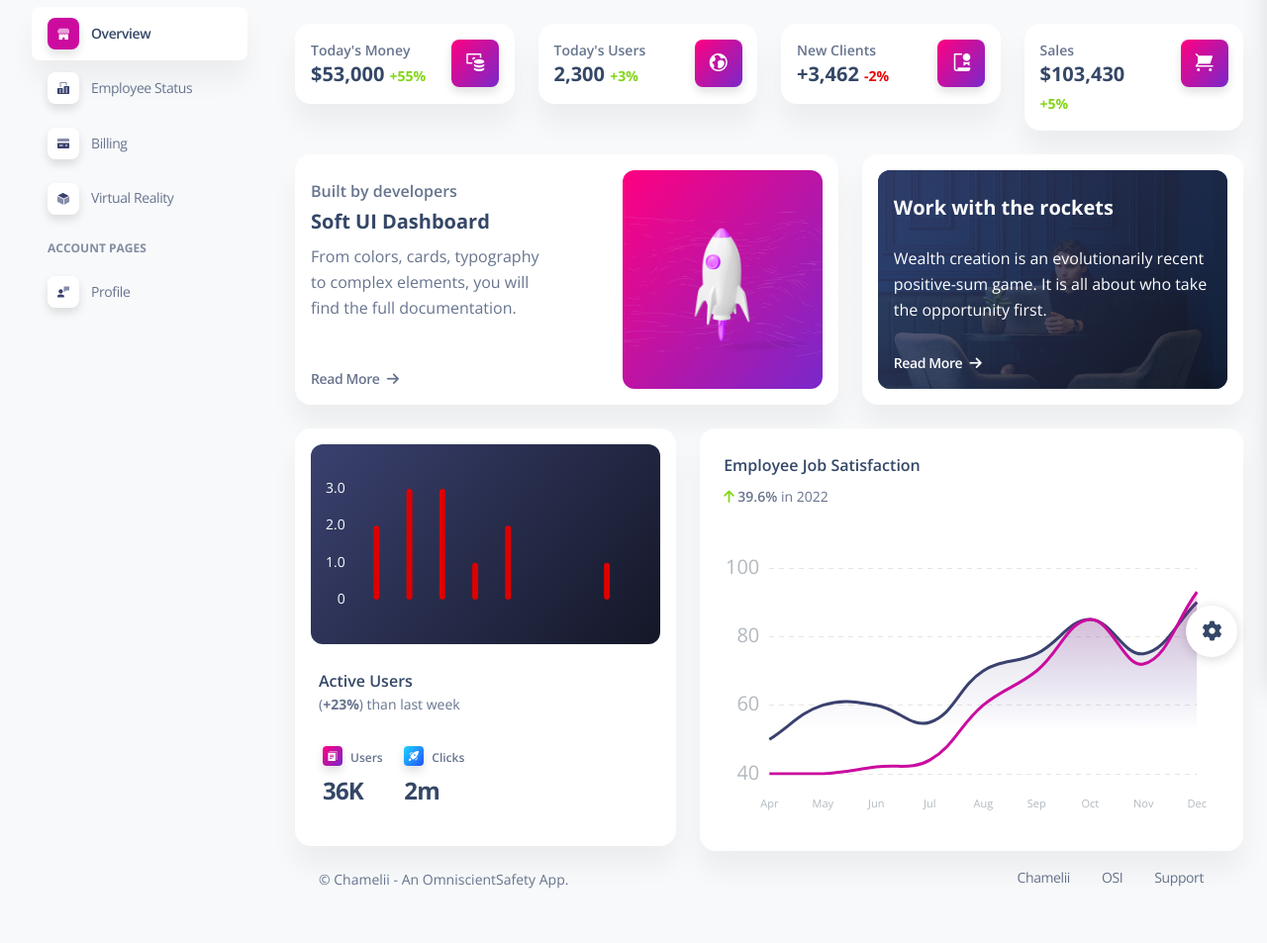
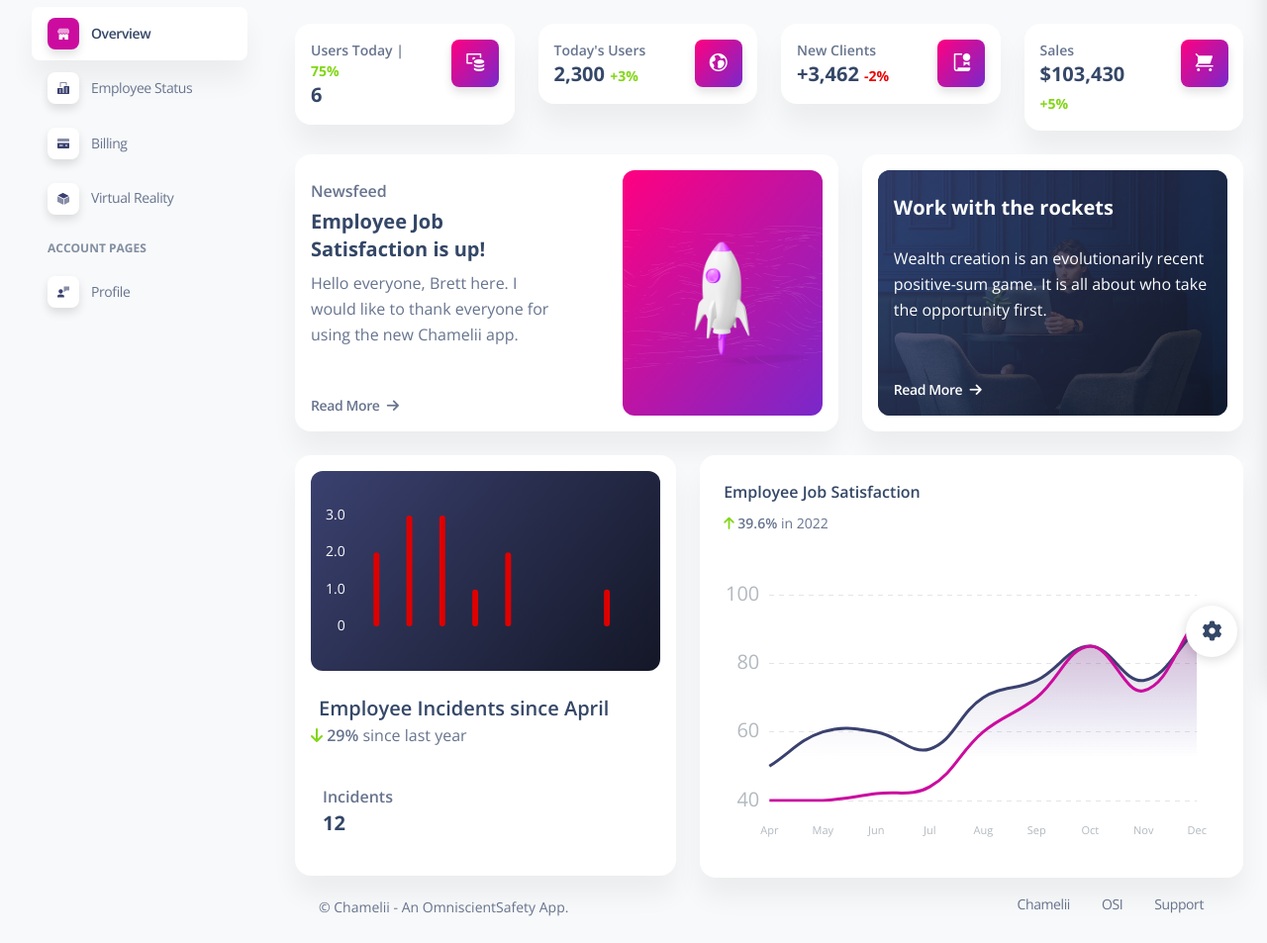
Before and after one commit to this-ginger/chamelii-app, a Django app: page / in a window 1280 px wide. Shown: the part 106-1059 px from the top of the page at 99% size. Before the commit the page ends 1004 px from the top, so only its background shows below. Run offline with Django 3.2, Linux system fonts and the light colour scheme; the visitor is signed in with stand-in values (Sample User, id 1); some libraries are stand-ins or nearby versions.

Commit message:
Home page changes

```diff
--- a/apps/templates/home/index.html
+++ b/apps/templates/home/index.html
@@ -16,10 +16,12 @@
               <div class="row">
                 <div class="col-8">
                   <div class="numbers">
-                    <p class="text-sm mb-0 text-capitalize font-weight-bold">Today's Money</p>
+                    <p class="text-sm mb-0 text-capitalize font-weight-bold">
+                      Users today |
+                      <span class="text-success text-sm font-weight-bolder"> 75%</span>
+                    </p>
                     <h5 class="font-weight-bolder mb-0">
-                      $53,000
-                      <span class="text-success text-sm font-weight-bolder">+55%</span>
+                      6
                     </h5>
                   </div>
                 </div>
@@ -107,9 +109,12 @@
               <div class="row">
                 <div class="col-lg-6">
                   <div class="d-flex flex-column h-100">
-                    <p class="mb-1 pt-2 text-bold">Built by developers</p>
-                    <h5 class="font-weight-bolder">Soft UI Dashboard</h5>
-                    <p class="mb-5">From colors, cards, typography to complex elements, you will find the full documentation.</p>
+                    <p class="mb-1 pt-2 text-bold">Newsfeed</p>
+                    <h5 class="font-weight-bolder">Employee Job Satisfaction is up!</h5>
+                    <p class="mb-5">
+                      Hello everyone, Brett here.
+                      I would like to thank everyone for using the new Chamelii app.
+                    </p>
                     <a class="text-body text-sm font-weight-bold mb-0 icon-move-right mt-auto" href="javascript:;">
                       Read More
                       <i class="fas fa-arrow-right text-sm ms-1" aria-hidden="true"></i>
@@ -154,53 +159,18 @@
                   <canvas id="chart-bars" class="chart-canvas" height="170"></canvas>
                 </div>
               </div>
-              <h6 class="ms-2 mt-4 mb-0"> Active Users </h6>
-              <p class="text-sm ms-2"> (<span class="font-weight-bolder">+23%</span>) than last week </p>
+              <h5 class="ms-2 mt-4 mb-0"> Employee Incidents since April </h5>
+              <p class="text-s">
+                <i class="fa fa-arrow-down text-success"></i>
+                <span class="font-weight-bold">29%</span> since last year
+              </p>
               <div class="container border-radius-lg">
                 <div class="row">
                   <div class="col-3 py-3 ps-0">
-                    <div class="d-flex mb-2">
-                      <div class="icon icon-shape icon-xxs shadow border-radius-sm bg-gradient-primary text-center me-2 d-flex align-items-center justify-content-center">
-                        <svg width="10px" height="10px" viewBox="0 0 40 44" version="1.1" xmlns="http://www.w3.org/2000/svg" xmlns:xlink="http://www.w3.org/1999/xlink">
-                          <title>document</title>
-                          <g stroke="none" stroke-width="1" fill="none" fill-rule="evenodd">
-                            <g transform="translate(-1870.000000, -591.000000)" fill="#FFFFFF" fill-rule="nonzero">
-                              <g transform="translate(1716.000000, 291.000000)">
-                                <g transform="translate(154.000000, 300.000000)">
-                                  <path class="color-background" d="M40,40 L36.3636364,40 L36.3636364,3.63636364 L5.45454545,3.63636364 L5.45454545,0 L38.1818182,0 C39.1854545,0 40,0.814545455 40,1.81818182 L40,40 Z" opacity="0.603585379"></path>
-                                  <path class="color-background" d="M30.9090909,7.27272727 L1.81818182,7.27272727 C0.814545455,7.27272727 0,8.08727273 0,9.09090909 L0,41.8181818 C0,42.8218182 0.814545455,43.6363636 1.81818182,43.6363636 L30.9090909,43.6363636 C31.9127273,43.6363636 32.7272727,42.8218182 32.7272727,41.8181818 L32.7272727,9.09090909 C32.7272727,8.08727273 31.9127273,7.27272727 30.9090909,7.27272727 Z M18.1818182,34.5454545 L7.27272727,34.5454545 L7.27272727,30.9090909 L18.1818182,30.9090909 L18.1818182,34.5454545 Z M25.4545455,27.2727273 L7.27272727,27.2727273 L7.27272727,23.6363636 L25.4545455,23.6363636 L25.4545455,27.2727273 Z M25.4545455,20 L7.27272727,20 L7.27272727,16.3636364 L25.4545455,16.3636364 L25.4545455,20 Z"></path>
-                                </g>
-                              </g>
-                            </g>
-                          </g>
-                        </svg>
-                      </div>
-                      <p class="text-xs mt-1 mb-0 font-weight-bold">Users</p>
+                    <div class="d-flex mb-0">
+                      <p class="text-s mt-1 mb-0 font-weight-bold">Incidents</p>
                     </div>
-                    <h4 class="font-weight-bolder">36K</h4>
-                  </div>
-                  <div class="col-3 py-3 ps-0">
-                    <div class="d-flex mb-2">
-                      <div class="icon icon-shape icon-xxs shadow border-radius-sm bg-gradient-info text-center me-2 d-flex align-items-center justify-content-center">
-                        <svg width="10px" height="10px" viewBox="0 0 40 40" version="1.1" xmlns="http://www.w3.org/2000/svg" xmlns:xlink="http://www.w3.org/1999/xlink">
-                          <title>bad</title>
-                          <g stroke="none" stroke-width="1" fill="none" fill-rule="evenodd">
-                            <g transform="translate(-1720.000000, -592.000000)" fill="#FFFFFF" fill-rule="nonzero">
-                              <g transform="translate(1716.000000, 291.000000)">
-                                <g transform="translate(4.000000, 301.000000)">
-                                  <path class="color-background" d="M39.3,0.706666667 C38.9660984,0.370464027 38.5048767,0.192278529 38.0316667,0.216666667 C14.6516667,1.43666667 6.015,22.2633333 5.93166667,22.4733333 C5.68236407,23.0926189 5.82664679,23.8009159 6.29833333,24.2733333 L15.7266667,33.7016667 C16.2013871,34.1756798 16.9140329,34.3188658 17.535,34.065 C17.7433333,33.98 38.4583333,25.2466667 39.7816667,1.97666667 C39.8087196,1.50414529 39.6335979,1.04240574 39.3,0.706666667 Z M25.69,19.0233333 C24.7367525,19.9768687 23.3029475,20.2622391 22.0572426,19.7463614 C20.8115377,19.2304837 19.9992882,18.0149658 19.9992882,16.6666667 C19.9992882,15.3183676 20.8115377,14.1028496 22.0572426,13.5869719 C23.3029475,13.0710943 24.7367525,13.3564646 25.69,14.31 C26.9912731,15.6116662 26.9912731,17.7216672 25.69,19.0233333 L25.69,19.0233333 Z"></path>
-                                  <path class="color-background" d="M1.855,31.4066667 C3.05106558,30.2024182 4.79973884,29.7296005 6.43969145,30.1670277 C8.07964407,30.6044549 9.36054508,31.8853559 9.7979723,33.5253085 C10.2353995,35.1652612 9.76258177,36.9139344 8.55833333,38.11 C6.70666667,39.9616667 0,40 0,40 C0,40 0,33.2566667 1.855,31.4066667 Z"></path>
-                                  <path class="color-background" d="M17.2616667,3.90166667 C12.4943643,3.07192755 7.62174065,4.61673894 4.20333333,8.04166667 C3.31200265,8.94126033 2.53706177,9.94913142 1.89666667,11.0416667 C1.5109569,11.6966059 1.61721591,12.5295394 2.155,13.0666667 L5.47,16.3833333 C8.55036617,11.4946947 12.5559074,7.25476565 17.2616667,3.90166667 L17.2616667,3.90166667 Z" opacity="0.598539807"></path>
-                                  <path class="color-background" d="M36.0983333,22.7383333 C36.9280725,27.5056357 35.3832611,32.3782594 31.9583333,35.7966667 C31.0587397,36.6879974 30.0508686,37.4629382 28.9583333,38.1033333 C28.3033941,38.4890431 27.4704606,38.3827841 26.9333333,37.845 L23.6166667,34.53 C28.5053053,31.4496338 32.7452344,27.4440926 36.0983333,22.7383333 L36.0983333,22.7383333 Z" opacity="0.598539807"></path>
-                                </g>
-                              </g>
-                            </g>
-                          </g>
-                        </svg>
-                      </div>
-                      <p class="text-xs mt-1 mb-0 font-weight-bold">Clicks</p>
-                    </div>
-                    <h4 class="font-weight-bolder">2m</h4>
+                    <h5 class="font-weight-bolder">12</h5>
                   </div>
                 </div>
               </div>
```
